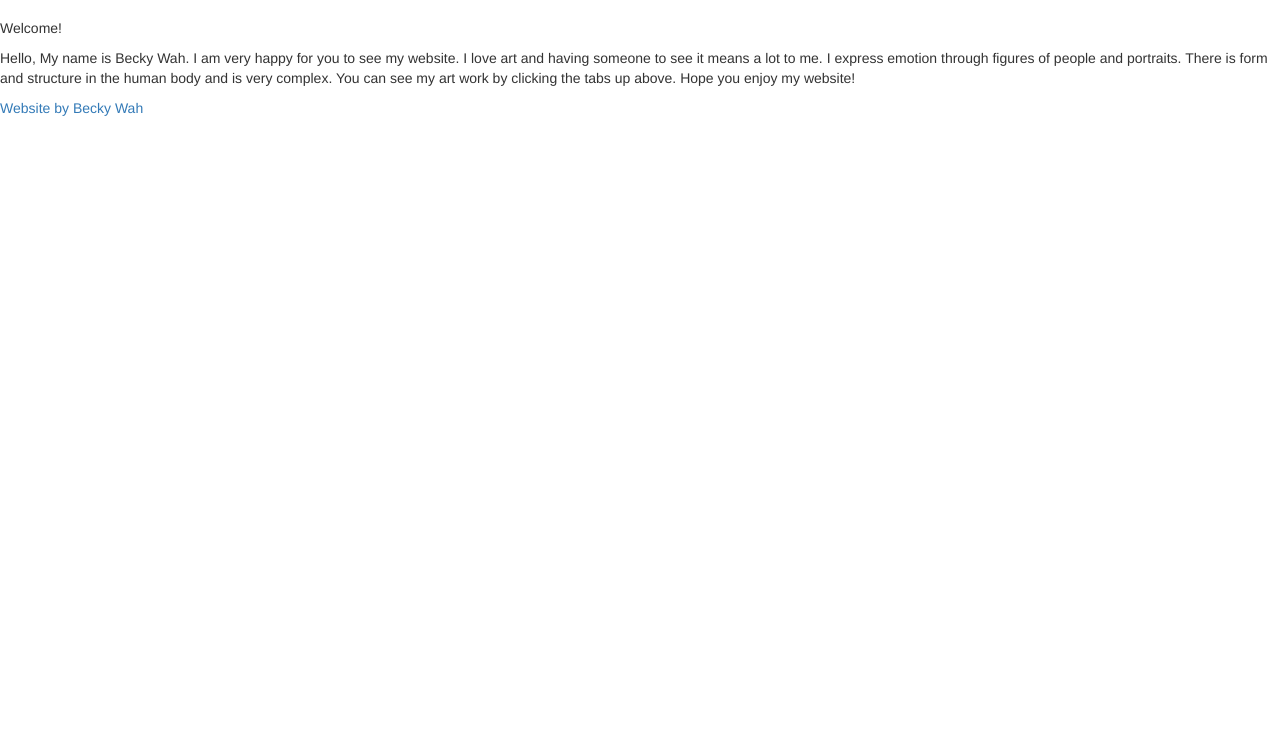
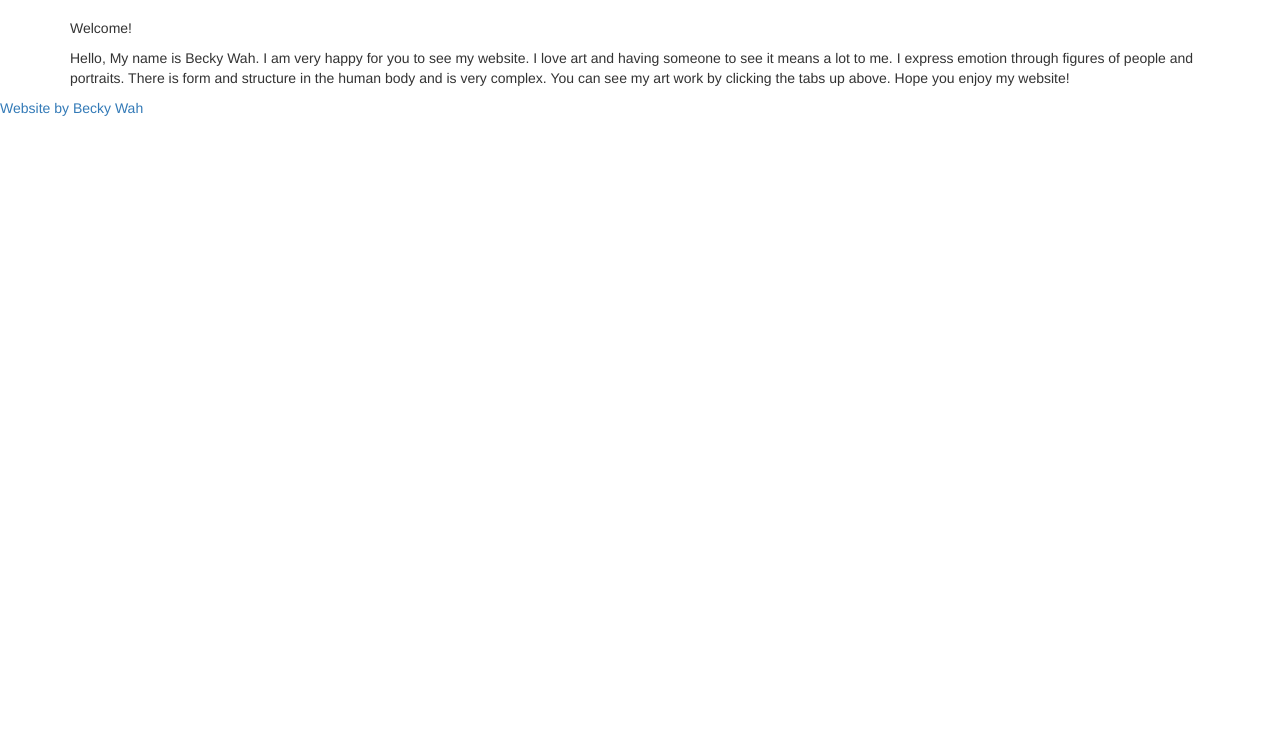
Before and after one commit to beckyjwah/beckyjwah.github.io, a plain HTML site: page index.html in a window 1280 px wide. Shown: the part 54-800 px from the top of the page. Drawn offline with nearby package versions, Linux system fonts and the light colour scheme.

Commit message:
Update index.html

```diff
--- a/index.html
+++ b/index.html
@@ -37,7 +37,7 @@
     </nav>
 
 
-       <div class="section">
+       <div class="container">
            <div class="cover">
                 <p class="stack">Welcome!</p>
             </div>
```
